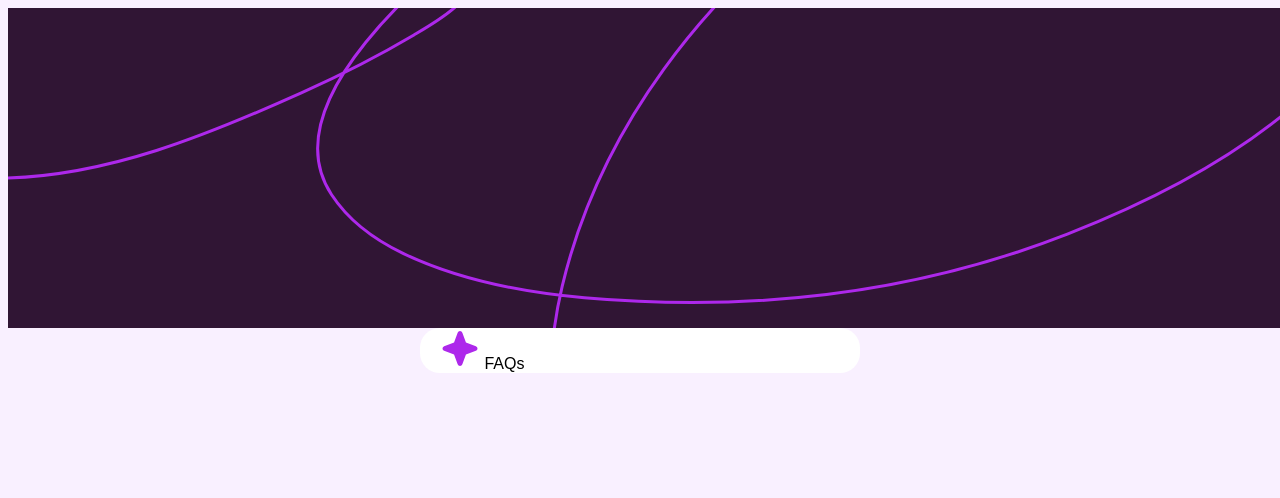
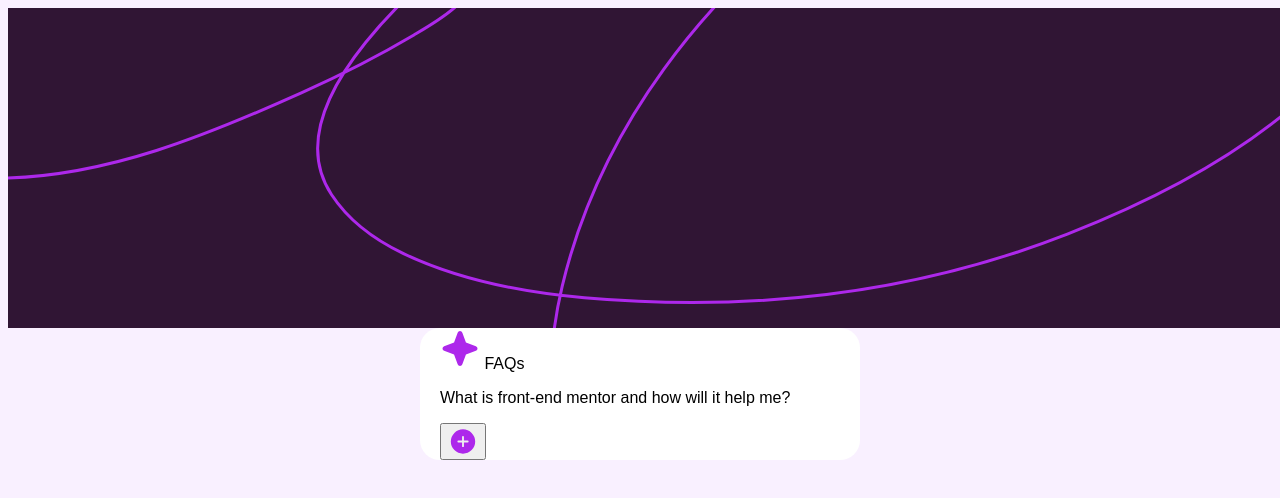
Before and after one commit to christianmachira/FAQ-accordion, a plain HTML site: page index.html in a window 1280 px wide. Shown: the top 498 px of the page. Drawn offline with Linux system fonts and the light colour scheme; a web font is replaced by a local one.

Commit message:
third commit

```diff
--- a/index.html
+++ b/index.html
@@ -13,6 +13,10 @@
                 <img src="icon-star.svg" alt="a star">
                 <span class="heading">FAQs</span>
                 <div class="accordion-item">
+                  <p class="item1">What is front-end mentor and how will it help me?</p>
+                  <button id="plusButton">
+                    <img src="icon-plus.svg" alt="">
+                  </button>
 
                 </div>
             </div>
--- a/style.css
+++ b/style.css
@@ -21,6 +21,7 @@ body{
     font-family:'WorkSans', sans-serif;
     min-height:100vh;
 
+
 }
 .accordion-card{
     max-width:400px;
```
Also changed, not shown: favicon-32x32.png (added), icon-minus.svg (added), icon-plus.svg (added).
